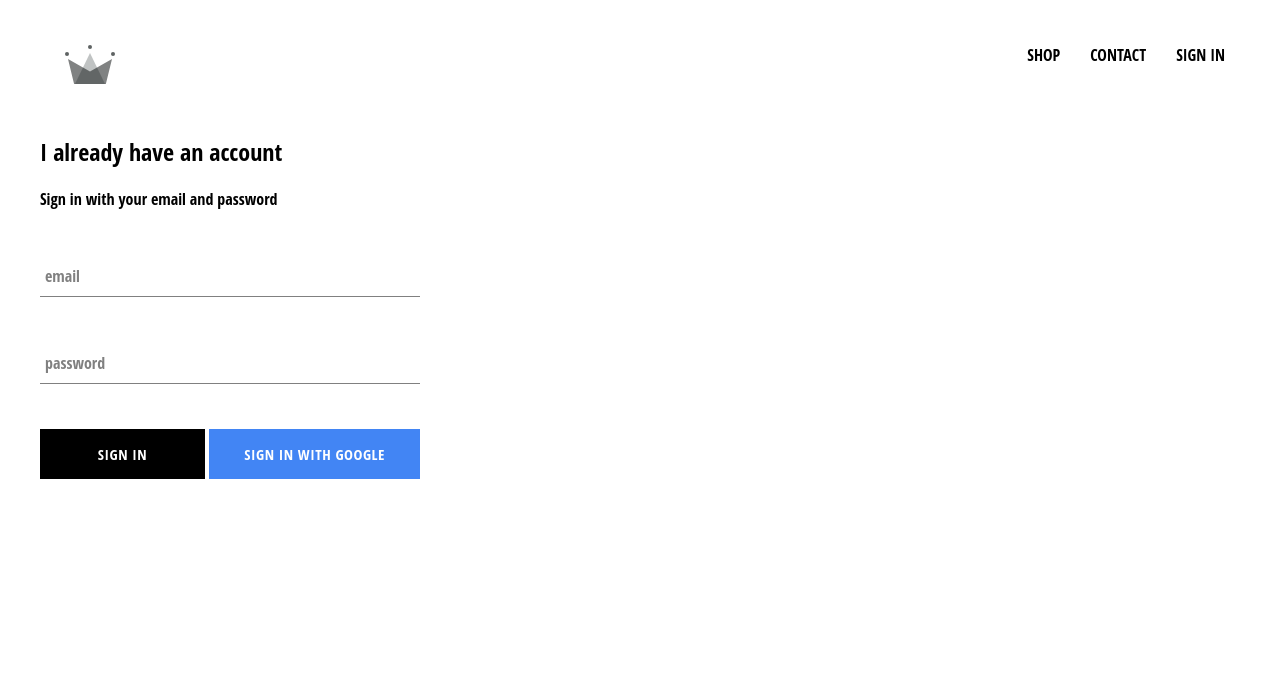
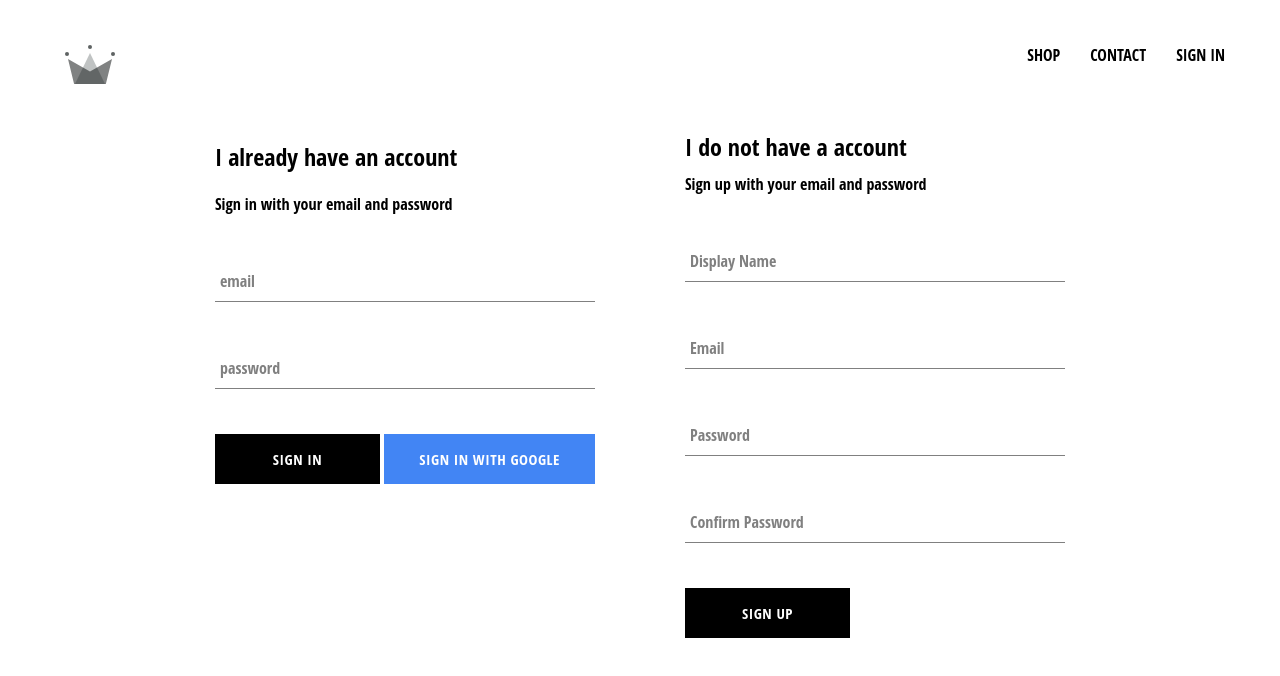
Before and after one commit to jtorres140/crw-clothing, a React (Create React App) app: page /signin in a window 1280 px wide. Shown: the top 676 px of the page. Built offline with nearby package versions, Linux system fonts and the light colour scheme; no server answers; a web font is replaced by a local one.

Commit message:
Added singup page using firebase

```diff
--- a/src/App.js
+++ b/src/App.js
@@ -8,7 +8,7 @@
 import SignInAndSignUpPage from './pages/sign-in-and-sign-up/sign-in-and-sign-up.component';
 import Header from './components/header/header.component';
 
-import { auth } from './firebase/firebase.utils';
+import { auth, createUserProfileDocument } from './firebase/firebase.utils';
 
 class App extends React.Component {
   constructor() {
@@ -22,10 +22,24 @@
   unsubscribeFromAuth = null;
 
   componentDidMount() {
-    this.unsubscribeFromAuth = auth.onAuthStateChanged(user => {
-      this.setState({ currentUser: user });
+    this.unsubscribeFromAuth = auth.onAuthStateChanged(async userAuth => {
+      if (userAuth) {
+        const userRef = await createUserProfileDocument(userAuth);
 
-      console.log(user);
+        userRef.onSnapshot(snapShot => {
+          this.setState({
+            currentUser: {
+              id: snapShot.id,
+              ...snapShot.data()
+            }
+          });
+          console.log(this.state);
+        });
+      }
+      else
+      {
+        this.setState({ currentUser: userAuth });
+      }
     });
   }
 
--- /dev/null
+++ b/src/components/sign-up/sign-up.component.jsx
@@ -0,0 +1,103 @@
+import React from 'react';
+
+import FormInput from '../form-input/form-input.component';
+import CustomButton from '../custom-button/custom-button.component';
+
+import { auth, createUserProfileDocument } from '../../firebase/firebase.utils';
+
+import './sign-up.styles.scss';
+
+class SignUp extends React.Component {
+  constructor() {
+    super();
+
+    this.state = {
+      displayName: '',
+      email: '',
+      password: '',
+      confirmPassword: ''
+    };
+  }
+
+  handleSubmit = async event => {
+    event.preventDefault();
+
+    const { displayName, email, password, confirmPassword } = this.state;
+
+    if (password !== confirmPassword) {
+      alert("passwords don't match");
+      return;
+    }
+
+    try {
+      const { user } = await auth.createUserWithEmailAndPassword(
+        email,
+        password
+      );
+
+      await createUserProfileDocument(user, { displayName });
+
+      this.setState({
+        displayName: '',
+        email: '',
+        password: '',
+        confirmPassword: ''
+      });
+    } catch (error) {
+      console.error(error);
+    }
+  };
+
+  handleChange = event => {
+    const { name, value } = event.target;
+
+    this.setState({ [name]: value });
+  };
+
+  render() {
+    const { displayName, email, password, confirmPassword } = this.state;
+    return (
+      <div className='sign-up'>
+        <h2 className='title'>I do not have a account</h2>
+        <span>Sign up with your email and password</span>
+        <form className='sign-up-form' onSubmit={this.handleSubmit}>
+          <FormInput
+            type='text'
+            name='displayName'
+            value={displayName}
+            onChange={this.handleChange}
+            label='Display Name'
+            required
+          />
+          <FormInput
+            type='email'
+            name='email'
+            value={email}
+            onChange={this.handleChange}
+            label='Email'
+            required
+          />
+          <FormInput
+            type='password'
+            name='password'
+            value={password}
+            onChange={this.handleChange}
+            label='Password'
+            required
+          />
+          <FormInput
+            type='password'
+            name='confirmPassword'
+            value={confirmPassword}
+            onChange={this.handleChange}
+            label='Confirm Password'
+            required
+          />
+          <CustomButton type='submit'>SIGN UP</CustomButton>
+        </form>
+      </div>
+    );
+  }
+}
+
+export default SignUp;
--- /dev/null
+++ b/src/components/sign-up/sign-up.styles.scss
@@ -0,0 +1,9 @@
+.sign-up {
+    display: flex;
+    flex-direction: column;
+    width: 380px;
+
+    .title {
+      margin: 10px 0;
+    }
+  }
--- a/src/firebase/firebase.utils.jsx
+++ b/src/firebase/firebase.utils.jsx
@@ -14,6 +14,30 @@
 
   firebase.initializeApp(config);
 
+  export const createUserProfileDocument = async (userAuth, additionalData) => {
+    if (!userAuth) return;
+
+    const userRef = firestore.doc(`users/${userAuth.uid}`);
+
+    const snapShot = await userRef.get();
+
+    if (!snapShot.exists) {
+      const { displayName, email } = userAuth;
+      const createdAt = new Date();
+      try {
+        await userRef.set({
+          displayName,
+          email,
+          createdAt,
+          ...additionalData
+        });
+      } catch (error) {
+        console.log('error creating user', error.message);
+      }
+    }
+    return userRef;
+  };
+
   export const auth = firebase.auth();
   export const firestore = firebase.firestore();
 
--- a/src/pages/sign-in-and-sign-up/sign-in-and-sign-up.component.jsx
+++ b/src/pages/sign-in-and-sign-up/sign-in-and-sign-up.component.jsx
@@ -1,12 +1,14 @@
 import React from 'react';
 
 import SignIn from '../../components/sign-in/sign-in.component';
+import SignUp from '../../components/sign-up/sign-up.component';
 
 import './sign-in-and-sign-up.styles.scss';
 
 const SignInAndSignUpPage = () => (
   <div className='sign-in-and-sign-up'>
     <SignIn />
+    <SignUp />
   </div>
 );
 
--- a/src/pages/sign-in-and-sign-up/sign-in-and-sign-up.styles.scss
+++ b/src/pages/sign-in-and-sign-up/sign-in-and-sign-up.styles.scss
@@ -1,54 +1,6 @@
-$sub-color: grey;
-$main-color: black;
-
-@mixin shrinkLabel {
-  top: -14px;
-  font-size: 12px;
-  color: $main-color;
+.sign-in-and-sign-up {
+  width: 850px;
+  display: flex;
+  justify-content: space-between;
+  margin: 30px auto;
 }
-
-.group {
-  position: relative;
-  margin: 45px 0;
-
-  .form-input {
-    background: none;
-    background-color: white;
-    color: $sub-color;
-    font-size: 18px;
-    padding: 10px 10px 10px 5px;
-    display: block;
-    width: 100%;
-    border: none;
-    border-radius: 0;
-    border-bottom: 1px solid $sub-color;
-    margin: 25px 0;
-
-    &:focus {
-      outline: none;
-    }
-
-    &:focus ~ .form-input-label {
-      @include shrinkLabel();
-    }
-  }
-
-  input[type='password'] {
-    letter-spacing: 0.3em;
-  }
-
-  .form-input-label {
-    color: $sub-color;
-    font-size: 16px;
-    font-weight: normal;
-    position: absolute;
-    pointer-events: none;
-    left: 5px;
-    top: 10px;
-    transition: 300ms ease all;
-
-    &.shrink {
-      @include shrinkLabel();
-    }
-  }
-}
```
